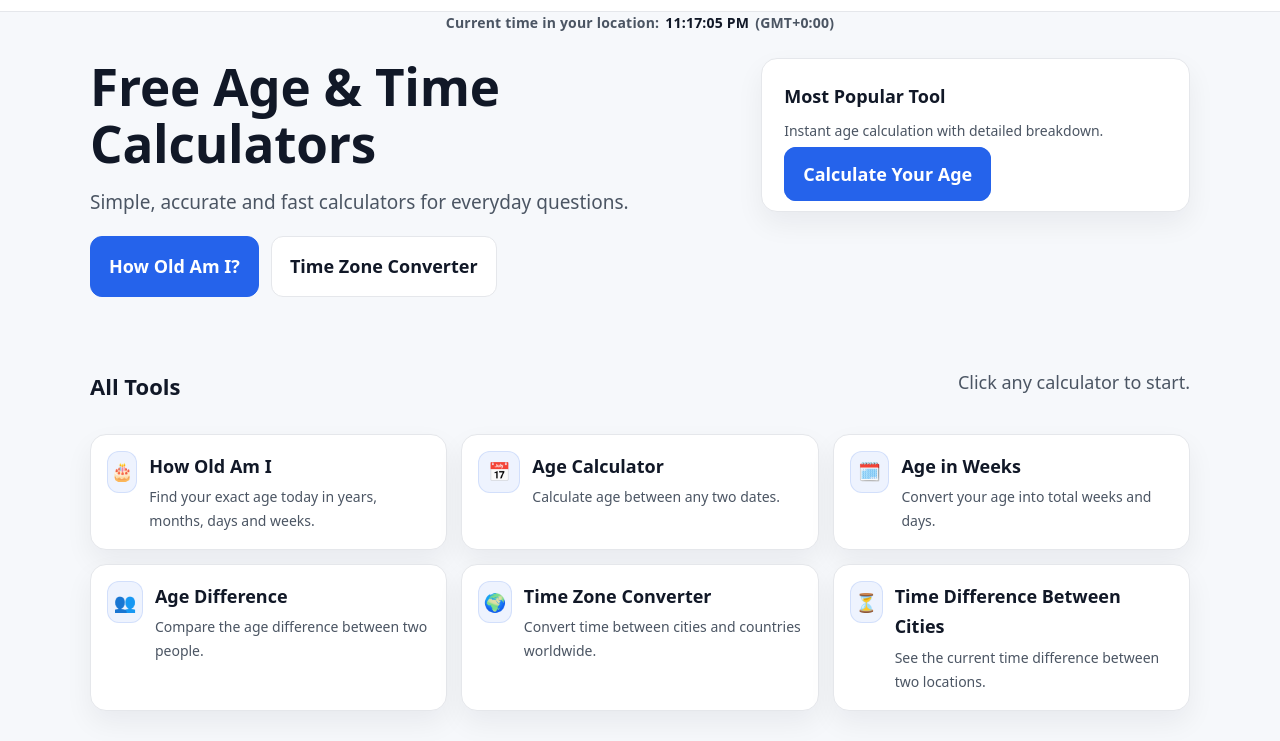
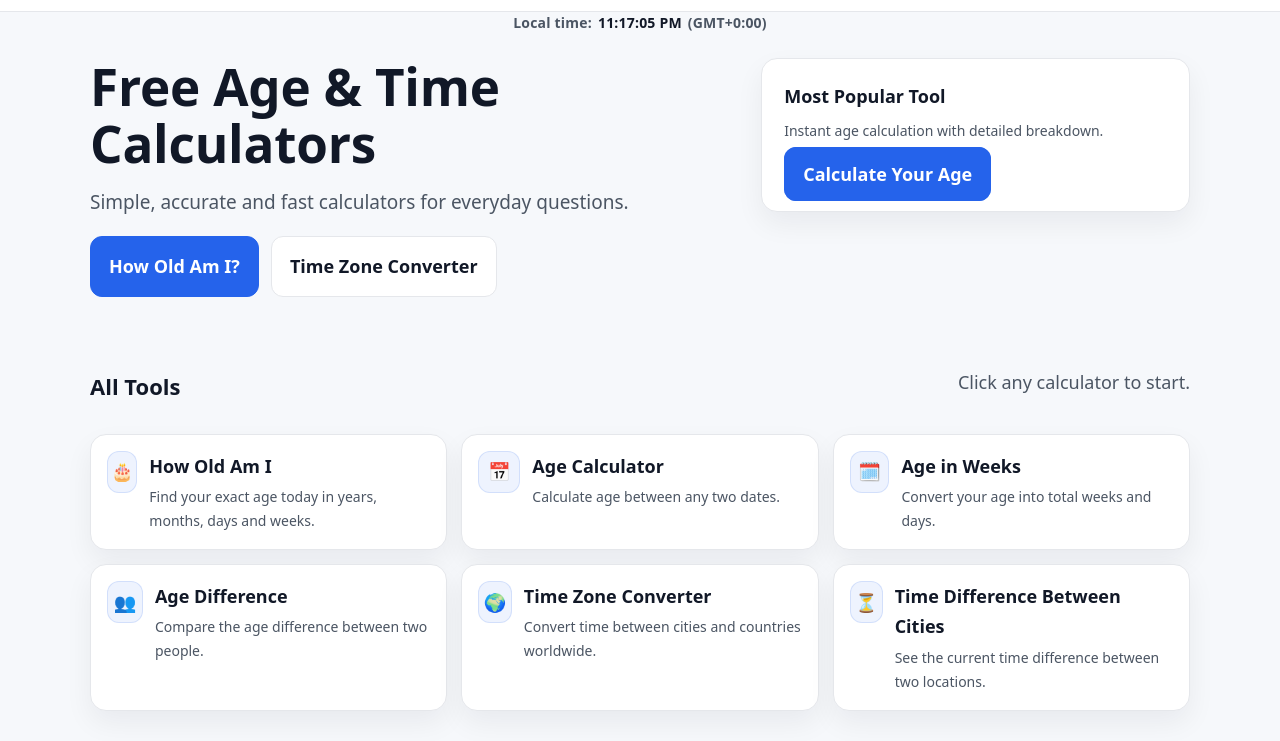
Before and after one commit to mapetu93/age-time-tools1, a plain HTML site: page index.html in a window 1280 px wide. Shown: the part 59-800 px from the top of the page. Drawn offline with Linux system fonts and the light colour scheme.

Commit message:
index.html

```diff
--- a/index.html
+++ b/index.html
@@ -30,7 +30,7 @@
 
   <section class="hero">
     <div class="hero-clock-line">
-  <span class="hero-clock-label">Current time in your location:</span><span id="live_time">--:--:--</span><span id="live_gmt"></span>
+  <span class="hero-clock-label">Local time:</span><span id="live_time">--:--:--</span><span id="live_gmt"></span>
 
 </div>
 
```
